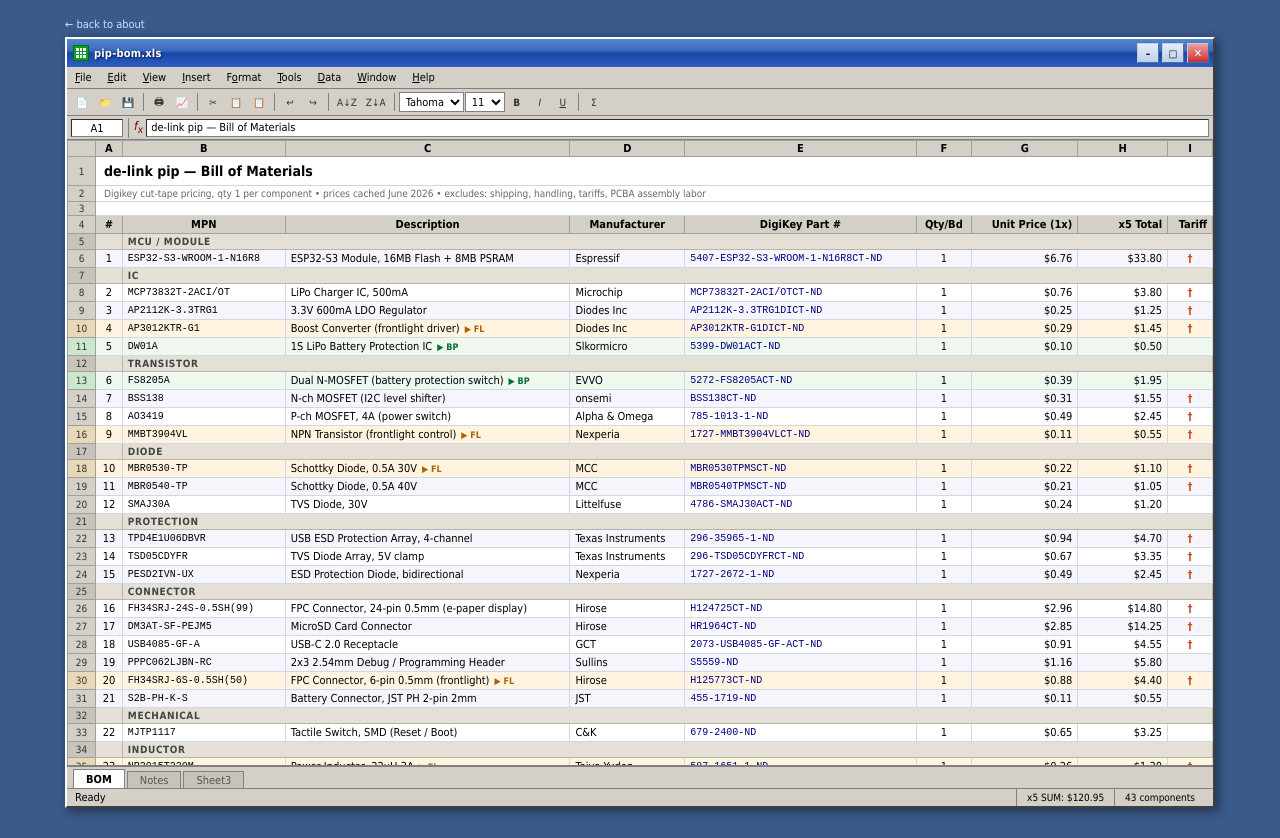
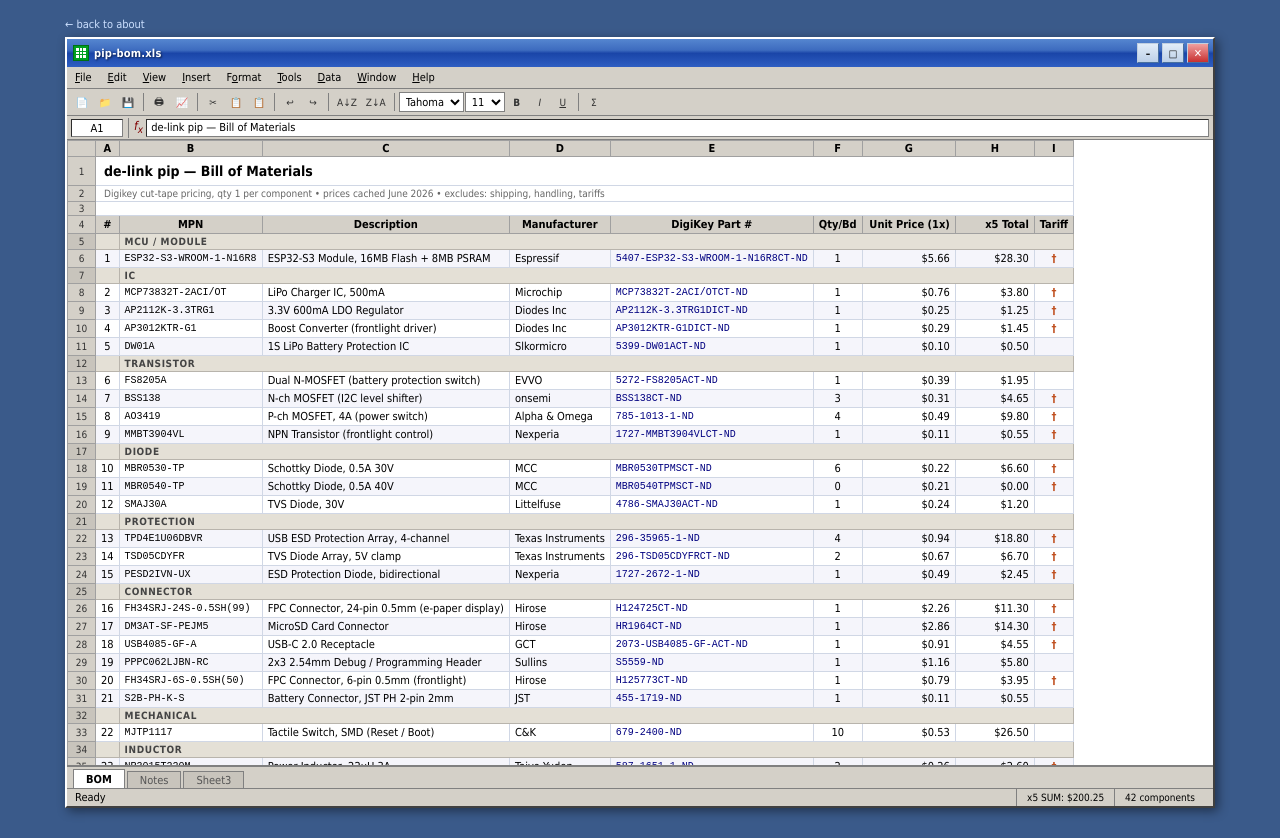
Before and after one commit to iandchasse/de-link-site, a plain HTML site: page bom.html in a window 1280 px wide. Drawn offline with Linux system fonts and the light colour scheme.

Commit message:
Update BOM with quantities from CSV and remove PCBA assembly labor cost

```diff
--- a/bom.html
+++ b/bom.html
@@ -459,65 +459,63 @@
 <script>
 const COMPONENTS = [
   // ── MCU / Module
-  { cat:"MCU / Module",  mpn:"ESP32-S3-WROOM-1-N16R8",   desc:"ESP32-S3 Module, 16MB Flash + 8MB PSRAM",         mfr:"Espressif",        dk:"5407-ESP32-S3-WROOM-1-N16R8CT-ND",     p:6.76,  t:true  },
+  { cat:"MCU / Module",  mpn:"ESP32-S3-WROOM-1-N16R8",   desc:"ESP32-S3 Module, 16MB Flash + 8MB PSRAM",         mfr:"Espressif",        dk:"5407-ESP32-S3-WROOM-1-N16R8CT-ND",     qty:1, p:5.66,  t:true },
   // ── Integrated Circuits
-  { cat:"IC",            mpn:"MCP73832T-2ACI/OT",         desc:"LiPo Charger IC, 500mA",                          mfr:"Microchip",        dk:"MCP73832T-2ACI/OTCT-ND",               p:0.76,  t:true  },
-  { cat:"IC",            mpn:"AP2112K-3.3TRG1",           desc:"3.3V 600mA LDO Regulator",                        mfr:"Diodes Inc",       dk:"AP2112K-3.3TRG1DICT-ND",               p:0.25,  t:true  },
-  { cat:"IC",            mpn:"AP3012KTR-G1",              desc:"Boost Converter (frontlight driver)",              mfr:"Diodes Inc",       dk:"AP3012KTR-G1DICT-ND",                  p:0.29,  t:true,  opt:"fl" },
-  { cat:"IC",            mpn:"DW01A",                     desc:"1S LiPo Battery Protection IC",                   mfr:"Slkormicro",       dk:"5399-DW01ACT-ND",                      p:0.10,  t:false, opt:"bp" },
+  { cat:"IC",            mpn:"MCP73832T-2ACI/OT",         desc:"LiPo Charger IC, 500mA",                          mfr:"Microchip",        dk:"MCP73832T-2ACI/OTCT-ND",               qty:1, p:0.76,  t:true },
+  { cat:"IC",            mpn:"AP2112K-3.3TRG1",           desc:"3.3V 600mA LDO Regulator",                        mfr:"Diodes Inc",       dk:"AP2112K-3.3TRG1DICT-ND",               qty:1, p:0.25,  t:true },
+  { cat:"IC",            mpn:"AP3012KTR-G1",              desc:"Boost Converter (frontlight driver)",              mfr:"Diodes Inc",       dk:"AP3012KTR-G1DICT-ND",                  qty:1, p:0.29,  t:true },
+  { cat:"IC",            mpn:"DW01A",                     desc:"1S LiPo Battery Protection IC",                   mfr:"Slkormicro",       dk:"5399-DW01ACT-ND",                      qty:1, p:0.10,  t:false },
   // ── Transistors
-  { cat:"Transistor",    mpn:"FS8205A",                   desc:"Dual N-MOSFET (battery protection switch)",       mfr:"EVVO",             dk:"5272-FS8205ACT-ND",                    p:0.39,  t:false, opt:"bp" },
-  { cat:"Transistor",    mpn:"BSS138",                    desc:"N-ch MOSFET (I2C level shifter)",                 mfr:"onsemi",           dk:"BSS138CT-ND",                          p:0.31,  t:true  },
-  { cat:"Transistor",    mpn:"AO3419",                    desc:"P-ch MOSFET, 4A (power switch)",                  mfr:"Alpha & Omega",    dk:"785-1013-1-ND",                        p:0.49,  t:true  },
-  { cat:"Transistor",    mpn:"MMBT3904VL",                desc:"NPN Transistor (frontlight control)",             mfr:"Nexperia",         dk:"1727-MMBT3904VLCT-ND",                 p:0.11,  t:true,  opt:"fl" },
+  { cat:"Transistor",    mpn:"FS8205A",                   desc:"Dual N-MOSFET (battery protection switch)",       mfr:"EVVO",             dk:"5272-FS8205ACT-ND",                    qty:1, p:0.39,  t:false },
+  { cat:"Transistor",    mpn:"BSS138",                    desc:"N-ch MOSFET (I2C level shifter)",                 mfr:"onsemi",           dk:"BSS138CT-ND",                          qty:3, p:0.31,  t:true },
+  { cat:"Transistor",    mpn:"AO3419",                    desc:"P-ch MOSFET, 4A (power switch)",                  mfr:"Alpha & Omega",    dk:"785-1013-1-ND",                        qty:4, p:0.49,  t:true },
+  { cat:"Transistor",    mpn:"MMBT3904VL",                desc:"NPN Transistor (frontlight control)",             mfr:"Nexperia",         dk:"1727-MMBT3904VLCT-ND",                 qty:1, p:0.11,  t:true },
   // ── Diodes
-  { cat:"Diode",         mpn:"MBR0530-TP",                desc:"Schottky Diode, 0.5A 30V",                        mfr:"MCC",              dk:"MBR0530TPMSCT-ND",                     p:0.22,  t:true,  opt:"fl" },
-  { cat:"Diode",         mpn:"MBR0540-TP",                desc:"Schottky Diode, 0.5A 40V",                        mfr:"MCC",              dk:"MBR0540TPMSCT-ND",                     p:0.21,  t:true  },
-  { cat:"Diode",         mpn:"SMAJ30A",                   desc:"TVS Diode, 30V",                                  mfr:"Littelfuse",       dk:"4786-SMAJ30ACT-ND",                    p:0.24,  t:false },
+  { cat:"Diode",         mpn:"MBR0530-TP",                desc:"Schottky Diode, 0.5A 30V",                        mfr:"MCC",              dk:"MBR0530TPMSCT-ND",                     qty:6, p:0.22,  t:true },
+  { cat:"Diode",         mpn:"MBR0540-TP",                desc:"Schottky Diode, 0.5A 40V",                        mfr:"MCC",              dk:"MBR0540TPMSCT-ND",                     qty:0, p:0.21,  t:true },
+  { cat:"Diode",         mpn:"SMAJ30A",                   desc:"TVS Diode, 30V",                                  mfr:"Littelfuse",       dk:"4786-SMAJ30ACT-ND",                    qty:1, p:0.24,  t:false },
   // ── Protection
-  { cat:"Protection",    mpn:"TPD4E1U06DBVR",             desc:"USB ESD Protection Array, 4-channel",             mfr:"Texas Instruments",dk:"296-35965-1-ND",                        p:0.94,  t:true  },
-  { cat:"Protection",    mpn:"TSD05CDYFR",                desc:"TVS Diode Array, 5V clamp",                       mfr:"Texas Instruments",dk:"296-TSD05CDYFRCT-ND",                  p:0.67,  t:true  },
-  { cat:"Protection",    mpn:"PESD2IVN-UX",               desc:"ESD Protection Diode, bidirectional",             mfr:"Nexperia",         dk:"1727-2672-1-ND",                       p:0.49,  t:true  },
+  { cat:"Protection",    mpn:"TPD4E1U06DBVR",             desc:"USB ESD Protection Array, 4-channel",             mfr:"Texas Instruments",dk:"296-35965-1-ND",                        qty:4, p:0.94,  t:true },
+  { cat:"Protection",    mpn:"TSD05CDYFR",                desc:"TVS Diode Array, 5V clamp",                       mfr:"Texas Instruments",dk:"296-TSD05CDYFRCT-ND",                  qty:2, p:0.67,  t:true },
+  { cat:"Protection",    mpn:"PESD2IVN-UX",               desc:"ESD Protection Diode, bidirectional",             mfr:"Nexperia",         dk:"1727-2672-1-ND",                       qty:1, p:0.49,  t:true },
   // ── Connectors
-  { cat:"Connector",     mpn:"FH34SRJ-24S-0.5SH(99)",    desc:"FPC Connector, 24-pin 0.5mm (e-paper display)",   mfr:"Hirose",           dk:"H124725CT-ND",                         p:2.96,  t:true  },
-  { cat:"Connector",     mpn:"DM3AT-SF-PEJM5",           desc:"MicroSD Card Connector",                          mfr:"Hirose",           dk:"HR1964CT-ND",                          p:2.85,  t:true  },
-  { cat:"Connector",     mpn:"USB4085-GF-A",              desc:"USB-C 2.0 Receptacle",                            mfr:"GCT",              dk:"2073-USB4085-GF-ACT-ND",               p:0.91,  t:true  },
-  { cat:"Connector",     mpn:"PPPC062LJBN-RC",            desc:"2x3 2.54mm Debug / Programming Header",           mfr:"Sullins",          dk:"S5559-ND",                             p:1.16,  t:false },
-  { cat:"Connector",     mpn:"FH34SRJ-6S-0.5SH(50)",     desc:"FPC Connector, 6-pin 0.5mm (frontlight)",         mfr:"Hirose",           dk:"H125773CT-ND",                         p:0.88,  t:true,  opt:"fl" },
-  { cat:"Connector",     mpn:"S2B-PH-K-S",               desc:"Battery Connector, JST PH 2-pin 2mm",             mfr:"JST",              dk:"455-1719-ND",                          p:0.11,  t:false },
+  { cat:"Connector",     mpn:"FH34SRJ-24S-0.5SH(99)",    desc:"FPC Connector, 24-pin 0.5mm (e-paper display)",   mfr:"Hirose",           dk:"H124725CT-ND",                         qty:1, p:2.26,  t:true },
+  { cat:"Connector",     mpn:"DM3AT-SF-PEJM5",           desc:"MicroSD Card Connector",                          mfr:"Hirose",           dk:"HR1964CT-ND",                          qty:1, p:2.86,  t:true },
+  { cat:"Connector",     mpn:"USB4085-GF-A",              desc:"USB-C 2.0 Receptacle",                            mfr:"GCT",              dk:"2073-USB4085-GF-ACT-ND",               qty:1, p:0.91,  t:true },
+  { cat:"Connector",     mpn:"PPPC062LJBN-RC",            desc:"2x3 2.54mm Debug / Programming Header",           mfr:"Sullins",          dk:"S5559-ND",                             qty:1, p:1.16,  t:false },
+  { cat:"Connector",     mpn:"FH34SRJ-6S-0.5SH(50)",     desc:"FPC Connector, 6-pin 0.5mm (frontlight)",         mfr:"Hirose",           dk:"H125773CT-ND",                         qty:1, p:0.79,  t:true },
+  { cat:"Connector",     mpn:"S2B-PH-K-S",               desc:"Battery Connector, JST PH 2-pin 2mm",             mfr:"JST",              dk:"455-1719-ND",                          qty:1, p:0.11,  t:false },
   // ── Mechanical
-  { cat:"Mechanical",    mpn:"MJTP1117",                  desc:"Tactile Switch, SMD (Reset / Boot)",              mfr:"C&K",              dk:"679-2400-ND",                          p:0.65,  t:false },
+  { cat:"Mechanical",    mpn:"MJTP1117",                  desc:"Tactile Switch, SMD (Reset / Boot)",              mfr:"C&K",              dk:"679-2400-ND",                          qty:10, p:0.53,  t:false },
   // ── Inductor
-  { cat:"Inductor",      mpn:"NR3015T220M",               desc:"Power Inductor, 22uH 3A",                         mfr:"Taiyo Yuden",      dk:"587-1651-1-ND",                        p:0.26,  t:true,  opt:"fl" },
+  { cat:"Inductor",      mpn:"NR3015T220M",               desc:"Power Inductor, 22uH 3A",                         mfr:"Taiyo Yuden",      dk:"587-1651-1-ND",                        qty:2, p:0.26,  t:true },
   // ── Capacitors
-  { cat:"Capacitor",     mpn:"CL21A226KQCLRNC",           desc:"Cap 22uF 10V X5R 0805",                           mfr:"Samsung",          dk:"1276-6687-1-ND",                       p:0.14,  t:true  },
-  { cat:"Capacitor",     mpn:"GRM21BR61H475KE51L",        desc:"Cap 4.7uF 50V X5R 0805",                          mfr:"Murata",           dk:"490-10751-1-ND",                       p:0.19,  t:true  },
-  { cat:"Capacitor",     mpn:"GMC21X5R105K50NT",          desc:"Cap 1uF 50V X5R 0805",                            mfr:"Murata",           dk:"4713-GMC21X5R105K50NTCT-ND",           p:0.10,  t:false },
-  { cat:"Capacitor",     mpn:"C0805C104K5RAC7210",        desc:"Cap 100nF 50V X7R 0805",                          mfr:"KEMET",            dk:"399-C0805C104K5RAC7210CT-ND",          p:0.13,  t:true  },
-  { cat:"Capacitor",     mpn:"C0805C102J5GACTU",          desc:"Cap 1nF 50V C0G 0805",                            mfr:"KEMET",            dk:"399-C0805C102J5GACTUCT-ND",            p:0.12,  t:false },
+  { cat:"Capacitor",     mpn:"CL21A226KQCLRNC",           desc:"Cap 22uF 10V X5R 0805",                           mfr:"Samsung",          dk:"1276-6687-1-ND",                       qty:3, p:0.14,  t:true },
+  { cat:"Capacitor",     mpn:"GRM21BR61H475KE51L",        desc:"Cap 4.7uF 50V X5R 0805",                          mfr:"Murata",           dk:"490-10751-1-ND",                       qty:12, p:0.19,  t:true },
+  { cat:"Capacitor",     mpn:"GMC21X5R105K50NT",          desc:"Cap 1uF 50V X5R 0805",                            mfr:"Murata",           dk:"4713-GMC21X5R105K50NTCT-ND",           qty:6, p:0.10,  t:false },
+  { cat:"Capacitor",     mpn:"C0805C104K5RAC7210",        desc:"Cap 100nF 50V X7R 0805",                          mfr:"KEMET",            dk:"399-C0805C104K5RAC7210CT-ND",          qty:3, p:0.13,  t:true },
+  { cat:"Capacitor",     mpn:"C0805C102J5GACTU",          desc:"Cap 1nF 50V C0G 0805",                            mfr:"KEMET",            dk:"399-C0805C102J5GACTUCT-ND",            qty:1, p:0.10,  t:false },
   // ── Resistors
-  { cat:"Resistor",      mpn:"CRG0805ZR",                 desc:"Res 0 Ohm 0805 (jumper)",                         mfr:"TE Connectivity",  dk:"A106066CT-ND",                         p:0.10,  t:false },
-  { cat:"Resistor",      mpn:"CR0805-J/-3R0ELF",          desc:"Res 3 Ohm 0805",                                  mfr:"Vishay",           dk:"118-CR0805-J/-3R0ELFCT-ND",            p:0.10,  t:false },
-  { cat:"Resistor",      mpn:"RMCF0805JT33R0",            desc:"Res 33 Ohm 0805",                                 mfr:"Stackpole",        dk:"RMCF0805JT33R0CT-ND",                  p:0.10,  t:true  },
-  { cat:"Resistor",      mpn:"RC0805FR-1382RL",           desc:"Res 82 Ohm 0805",                                 mfr:"Yageo",            dk:"13-RC0805FR-1382RLCT-ND",              p:0.10,  t:false },
-  { cat:"Resistor",      mpn:"RR1220P-102-D",             desc:"Res 1k Ohm 0805, precision",                      mfr:"Susumu",           dk:"RR12P1.0KDCT-ND",                      p:0.10,  t:true  },
-  { cat:"Resistor",      mpn:"RC0805JR-071ML",            desc:"Res 1 mOhm 0805 (current sense shunt)",           mfr:"Yageo",            dk:"311-1.0MARCT-ND",                      p:0.10,  t:true  },
-  { cat:"Resistor",      mpn:"RMCF0805JT5K10",            desc:"Res 5.1k Ohm 0805",                               mfr:"Stackpole",        dk:"RMCF0805JT5K10CT-ND",                  p:0.10,  t:true  },
-  { cat:"Resistor",      mpn:"CRGCQ0805F5K6",             desc:"Res 5.6k Ohm 0805",                               mfr:"TE Connectivity",  dk:"A129758CT-ND",                         p:0.10,  t:false },
-  { cat:"Resistor",      mpn:"RR1220P-103-D",             desc:"Res 10k Ohm 0805, precision",                     mfr:"Susumu",           dk:"RR12P10.0KDCT-ND",                     p:0.10,  t:true  },
-  { cat:"Resistor",      mpn:"RMCF0805JT12K0",            desc:"Res 12k Ohm 0805",                                mfr:"Stackpole",        dk:"738-RMCF0805JT12K0CT-ND",              p:0.10,  t:false },
-  { cat:"Resistor",      mpn:"CRG0805F20K",               desc:"Res 20k Ohm 0805",                                mfr:"TE Connectivity",  dk:"A126349CT-ND",                         p:0.10,  t:false },
-  { cat:"Resistor",      mpn:"CRGCQ0805F33K",             desc:"Res 33k Ohm 0805",                                mfr:"TE Connectivity",  dk:"A129767CT-ND",                         p:0.10,  t:false },
-  { cat:"Resistor",      mpn:"RK73B2ATTD563J",            desc:"Res 56k Ohm 0805",                                mfr:"KOA",              dk:"2019-RK73B2ATTD563JCT-ND",             p:0.10,  t:true  },
-  { cat:"Resistor",      mpn:"RC0805FR-1368KL",           desc:"Res 68k Ohm 0805",                                mfr:"Yageo",            dk:"13-RC0805FR-1368KLCT-ND",              p:0.10,  t:false },
-  { cat:"Resistor",      mpn:"RC0805JR-07100KL",          desc:"Res 100k Ohm 0805",                               mfr:"Yageo",            dk:"311-100KARCT-ND",                      p:0.10,  t:true  },
+  { cat:"Resistor",      mpn:"CRG0805ZR",                 desc:"Res 0 Ohm 0805 (jumper)",                         mfr:"TE Connectivity",  dk:"A106066CT-ND",                         qty:1, p:0.10,  t:false },
+  { cat:"Resistor",      mpn:"CR0805-J/-3R0ELF",          desc:"Res 3 Ohm 0805",                                  mfr:"Vishay",           dk:"118-CR0805-J/-3R0ELFCT-ND",            qty:1, p:0.10,  t:false },
+  { cat:"Resistor",      mpn:"RMCF0805JT33R0",            desc:"Res 33 Ohm 0805",                                 mfr:"Stackpole",        dk:"RMCF0805JT33R0CT-ND",                  qty:12, p:0.10,  t:true },
+  { cat:"Resistor",      mpn:"RC0805FR-1382RL",           desc:"Res 82 Ohm 0805",                                 mfr:"Yageo",            dk:"13-RC0805FR-1382RLCT-ND",              qty:1, p:0.10,  t:false },
+  { cat:"Resistor",      mpn:"RR1220P-102-D",             desc:"Res 1k Ohm 0805, precision",                      mfr:"Susumu",           dk:"RR12P1.0KDCT-ND",                      qty:1, p:0.10,  t:true },
+  { cat:"Resistor",      mpn:"RC0805JR-071ML",            desc:"Res 1 mOhm 0805 (current sense shunt)",           mfr:"Yageo",            dk:"311-1.0MARCT-ND",                      qty:3, p:0.10,  t:true },
+  { cat:"Resistor",      mpn:"RMCF0805JT5K10",            desc:"Res 5.1k Ohm 0805",                               mfr:"Stackpole",        dk:"RMCF0805JT5K10CT-ND",                  qty:2, p:0.10,  t:true },
+  { cat:"Resistor",      mpn:"CRGCQ0805F5K6",             desc:"Res 5.6k Ohm 0805",                               mfr:"TE Connectivity",  dk:"A129758CT-ND",                         qty:1, p:0.11,  t:false },
+  { cat:"Resistor",      mpn:"RR1220P-103-D",             desc:"Res 10k Ohm 0805, precision",                     mfr:"Susumu",           dk:"RR12P10.0KDCT-ND",                     qty:16, p:0.10,  t:true },
+  { cat:"Resistor",      mpn:"RMCF0805JT12K0",            desc:"Res 12k Ohm 0805",                                mfr:"Stackpole",        dk:"738-RMCF0805JT12K0CT-ND",              qty:1, p:0.10,  t:false },
+  { cat:"Resistor",      mpn:"CRG0805F20K",               desc:"Res 20k Ohm 0805",                                mfr:"TE Connectivity",  dk:"A126349CT-ND",                         qty:1, p:0.10,  t:false },
+  { cat:"Resistor",      mpn:"CRGCQ0805F33K",             desc:"Res 33k Ohm 0805",                                mfr:"TE Connectivity",  dk:"A129767CT-ND",                         qty:1, p:0.10,  t:false },
+  { cat:"Resistor",      mpn:"RK73B2ATTD563J",            desc:"Res 56k Ohm 0805",                                mfr:"KOA",              dk:"2019-RK73B2ATTD563JCT-ND",             qty:1, p:0.10,  t:true },
+  { cat:"Resistor",      mpn:"RC0805FR-1368KL",           desc:"Res 68k Ohm 0805",                                mfr:"Yageo",            dk:"13-RC0805FR-1368KLCT-ND",              qty:1, p:0.54,  t:false },
 ];
 
 const FIXED = [
-  { label:"Good Display e-paper screen — GDEQ0426T82-FL01C (4.26\", frontlit, recommended)", note:"sourced from Good Display; non-frontlit version available for further savings if skipping frontlight circuitry", p:25.00 },
-  { label:"LiPo battery, 3.7V (capacity TBD)", note:"estimate — varies by supplier and capacity", p:10.00 },
-  { label:"PCB fabrication, 5-piece run (per unit)", note:"estimate based on 5-piece quotes from services such as JLCPCB, PCBWay, and Elecrow", p:5.00 },
-  { label:"PCBA assembly labor (per unit)", note:"flat estimate of $5/board based on personal quoting experience with the above services at 5-piece quantity; actual cost varies by service, stencil fee, and component count", p:5.00 },
+  { label:"Good Display e-paper screen — GDEQ0426T82-FL01C (4.26\", frontlit, recommended)", note:"sourced from Good Display; non-frontlit version available for further savings if skipping frontlight circuit", p:29.59 },
+  { label:"LiPo battery, 3.7V (capacity TBD)", note:"estimate — varies by supplier and capacity", p:10.06 },
+  { label:"PCB fabrication, 5-piece run (per unit)", note:"estimate based on 5-piece quotes from services such as JLCPCB, PCBWay, and Elecrow", p:24.14 },
   { label:"3D print filament — case + brackets", note:"PLA estimate based on model geometry", p:3.00 },
 ];
 
@@ -552,7 +550,7 @@
 // Row 1: title
 mkRow('r-title', [{ html:'de-link pip &mdash; Bill of Materials', span:9, cls:'bold' }]);
 // Row 2: subtitle
-mkRow('r-sub', [{ html:'Digikey cut-tape pricing, qty 1 per component &bull; prices cached June&nbsp;2026 &bull; excludes: shipping, handling, tariffs, PCBA assembly labor', span:9 }]);
+mkRow('r-sub', [{ html:'Digikey cut-tape pricing, qty 1 per component &bull; prices cached June&nbsp;2026 &bull; excludes: shipping, handling, tariffs', span:9 }]);
 // Row 3: blank
 mkRow('r-blank', [{ text:'', span:9 }]);
 
@@ -588,19 +586,18 @@
     ]);
   }
   num++;
-  total1 += c.p;
-  total5 += c.p * 5;
-  const rowClass = c.opt === 'fl' ? 'r-fl' : c.opt === 'bp' ? 'r-bp' : (num % 2 === 1) ? 'r-odd' : 'r-even';
-  const optBadge = c.opt === 'fl' ? '<span class="opt-fl">&#9654; FL</span>' : c.opt === 'bp' ? '<span class="opt-bp">&#9654; BP</span>' : '';
+  total1 += c.p * c.qty;
+  total5 += c.p * c.qty * 5;
+  const rowClass = (num % 2 === 1) ? 'r-odd' : 'r-even';
   mkRow(rowClass, [
     { text:num,    cls:'ct' },
     { text:c.mpn,  cls:'mono' },
-    { html: c.desc + optBadge },
+    { html: c.desc },
     { text:c.mfr },
     { text:c.dk,   cls:'mono blue' },
-    { text:1,      cls:'ct' },
+    { text:c.qty,  cls:'ct' },
     { text:$(c.p), cls:'r' },
-    { text:$(c.p*5), cls:'r' },
+    { text:$(c.p * c.qty * 5), cls:'r' },
     { html: c.t ? '<span class="tariff-flag">&#8224;</span>' : '', cls:'ct' },
   ]);
 });
@@ -659,28 +656,24 @@
 mkRow('r-note', [
   { html:'<b>Row legend:</b>&nbsp;&nbsp;'
       + '<span class="legend-box">'
-      + '<span><span class="legend-swatch" style="background:#fff4e0;"></span> <span class="opt-fl" style="margin-left:0;">&#9654; FL</span> &mdash; frontlight circuit (optional, ~$5 in components). Skip if using a non-frontlit screen variant.</span>'
+      + '<span><span class="legend-swatch" style="background:#fff4e0;"></span> <span class="opt-fl" style="margin-left:0;">&#9654; FL</span> &mdash; frontlight circuit (optional, ~$5 in components)</span>'
       + '&nbsp;&nbsp;&nbsp;'
-      + '<span><span class="legend-swatch" style="background:#eef8ee;"></span> <span class="opt-bp" style="margin-left:0;">&#9654; BP</span> &mdash; battery protection (optional, ~$1 in components). Omit only if your battery already includes built-in protection.</span>'
+      + '<span><span class="legend-swatch" style="background:#eef8ee;"></span> <span class="opt-bp" style="margin-left:0;">&#9654; BP</span> &mdash; battery protection (optional, ~$1 in components)</span>'
       + '</span>',
     span:9 }
 ]);
 
 // Notes
 mkRow('r-note', [
-  { html:'<b>x5 quantity column:</b> ordering 5x each component totals <b>' + $(total5) + '</b>, reflecting the minimum batch most PCBA assembly services require. At this quantity, Digikey unit prices are identical to 1-piece pricing for nearly all parts on this BOM. A professional PCBA house sources at far lower cost through their own supply chain &mdash; what you see here is a realistic ceiling for a DIY or first-prototype run.',
+  { html:'<b>x5 quantity column:</b> ordering 5x each component totals <b>' + $(total5) + '</b>, reflecting the minimum batch most PCBA assembly services require. At this quantity, Digikey unit pricing typically drops by 10-50% per part.',
     span:9 }
 ]);
 mkRow('r-note', [
-  { html:'<b>Recommended screen:</b> <b>GDEQ0426T82-FL01C</b> (Good Display, 4.26", 800x480, with frontlight). If you are omitting the frontlight circuit, a non-frontlit variant of the same panel is available at lower cost &mdash; in that case also drop the <span class="opt-fl" style="margin-left:0">&#9654; FL</span>-marked components above.',
-    span:9 }
-]);
-mkRow('r-note', [
-  { html:'<b>PCBA assembly estimate:</b> the $5/board labor figure is a flat estimate based on personal quoting experience with services such as JLCPCB, PCBWay, and Elecrow at 5-piece quantities. I am not currently affiliated with or recommending any specific service. Gerbers, CPL, and final BOM files will be released first to <a href="https://www.patreon.com/iandchasse" target="_blank" style="color:#000080;">Patreon</a> and <a href="https://ko-fi.com/iandchasse" target="_blank" style="color:#000080;">Ko-fi</a> contributors as a thank-you for their support, then published publicly to the <a href="https://github.com/iandchasse/de-link" target="_blank" style="color:#000080;">de-link GitHub repository</a> once the PCB design is finalized.',
+  { html:'<b>Recommended screen:</b> <b>GDEQ0426T82-FL01C</b> (Good Display, 4.26", 800x480, with frontlight). If you are omitting the frontlight circuit, a non-frontlit variant of the same panel is available at reduced cost.',
     span:9 }
 ]);
 mkRow('r-tariff', [
-  { html:'<span class="tariff-flag">&#8224;</span> This part currently has an active US import tariff flag in Digikey\'s system. Prices shown are base pricing without tariff surcharges &mdash; your actual checkout total may be higher depending on tariff status at time of purchase.',
+  { html:'<span class="tariff-flag">&#8224;</span> This part currently has an active US import tariff flag in Digikey\'s system. Prices shown are base pricing without tariff surcharges &mdash; you may see additional charges at checkout.',
     span:9 }
 ]);
 
```
